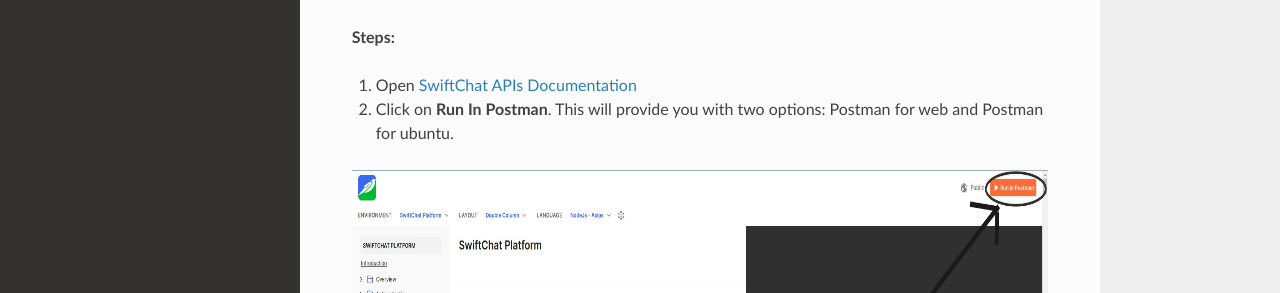
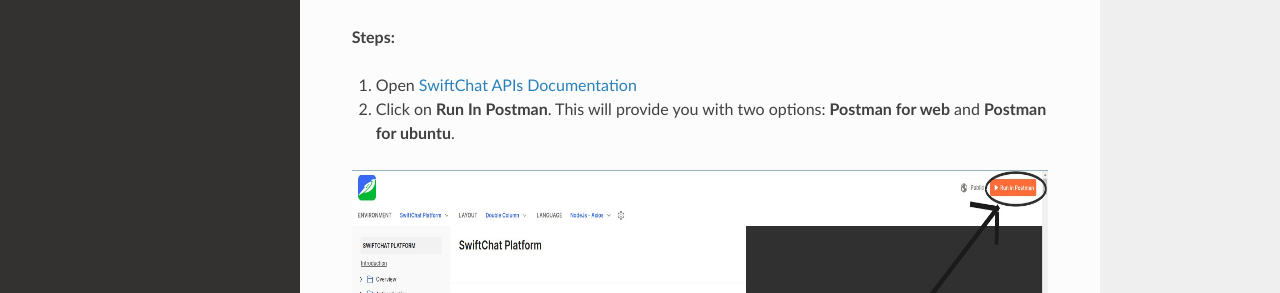
Before and after one commit to Priyanka-sharma181/Chatbot-Development-Guide, a Sphinx documentation site: the page built from docs/source/start_bot.rst, in a window 1280 px wide and 900 px high. Shown: the part 334-627 px from the top of the window. Built offline with Sphinx 7.4.7 and the Read the Docs theme 2.0.0, drawn with Linux system fonts in a browser that asks for light colours.

Commit message:
create bot

```diff
--- a/docs/source/start_bot.rst
+++ b/docs/source/start_bot.rst
@@ -12,7 +12,7 @@
 **Steps:**
 
 1. Open `SwiftChat APIs Documentation <https://documenter.getpostman.com/view/20587790/UyrGCuhH#intro>`_
-2. Click on **Run In Postman**. This will provide you with two options: Postman for web and Postman for ubuntu.
+2. Click on **Run In Postman**. This will provide you with two options: **Postman for web** and **Postman for ubuntu**.
 
 .. image:: run_in_postman.jpg
    :alt: Deployment Structure
```
